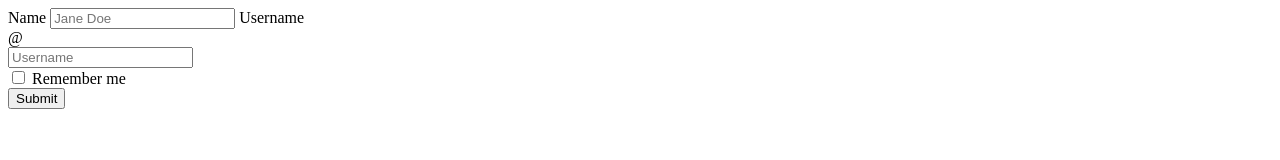
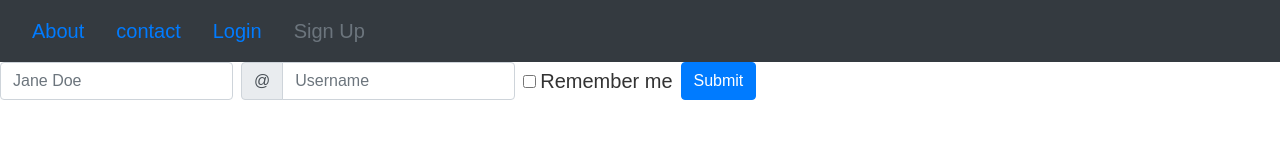
Before and after one commit to michealsheggs/simple-quiz-game-decagon-project, a plain HTML site: page forms/sign-up.html in a window 1280 px wide. Drawn offline with nearby package versions, Linux system fonts and the light colour scheme; files that its build step writes are made by us from their sources.

Commit message:
made changes to the folder structures

```diff
--- a/forms/login.html
+++ b/forms/login.html
@@ -0,0 +1,63 @@
+<!DOCTYPE html>
+<html lang="en">
+<head>
+    <meta charset="UTF-8">
+    <meta name="viewport" content="width=device-width, initial-scale=1.0">
+    <meta http-equiv="X-UA-Compatible" content="ie=edge">
+    <link rel="stylesheet" href="css/bootstrap/css/bootstrap.min.css">
+    <link rel="stylesheet" href="css/sheet.css">
+    <link rel="stylesheet" href="css/sign-up.css">
+    <script type="text/javascript" src="css/bootstrap/js/bootstrap.min.js"></script>
+    <script type="text/javascript" src="js/jquery/dist/jquery.min.js"></script>
+    <title> simple quiz game</title>
+</head>
+<body>
+
+    <div class="">
+        <!-- The navigation section -->
+        <nav id="main-nav" class="navbar navbar-dark bg-dark">
+                <!-- Navbar content -->
+              <ul class="nav justify-content-end">
+                    <li class="nav-item">
+                      <a class="nav-link active" href="#">About</a>
+                    </li>
+                    <li class="nav-item">
+                      <a class="nav-link" href="#">contact</a>
+                    </li>
+                    <li class="nav-item">
+                      <a class="nav-link" href="#">Login</a>
+                    </li>
+                    <li class="nav-item">
+                      <a class="nav-link disabled" href="#" tabindex="-1" aria-disabled="true">Sign Up</a>
+                    </li>
+                  </ul>
+
+         </nav>
+         <!-- sign up form section -->
+<form class="form-inline">
+        <label class="sr-only" for="inlineFormInputName2">Name</label>
+        <input type="text" class="form-control mb-2 mr-sm-2" id="inlineFormInputName2" placeholder="Jane Doe">
+
+        <label class="sr-only" for="inlineFormInputGroupUsername2">Username</label>
+        <div class="input-group mb-2 mr-sm-2">
+          <div class="input-group-prepend">
+            <div class="input-group-text">@</div>
+          </div>
+          <input type="text" class="form-control" id="inlineFormInputGroupUsername2" placeholder="Username">
+        </div>
+
+        <div class="form-check mb-2 mr-sm-2">
+          <input class="form-check-input" type="checkbox" id="inlineFormCheck">
+          <label class="form-check-label" for="inlineFormCheck">
+            Remember me
+          </label>
+        </div>
+
+        <button type="submit" class="btn btn-primary mb-2">Submit</button>
+      </form>
+    </div>
+    <!-- <div id="quiz"></div>
+<button id="submit">Submit Quiz</button>
+<div id="results"></div> -->
+</body>
+</html>
--- a/forms/sign-up.html
+++ b/forms/sign-up.html
@@ -1,3 +1,39 @@
+<!DOCTYPE html>
+<html lang="en">
+<head>
+    <meta charset="UTF-8">
+    <meta name="viewport" content="width=device-width, initial-scale=1.0">
+    <meta http-equiv="X-UA-Compatible" content="ie=edge">
+    <link rel="stylesheet" href="css/bootstrap/css/bootstrap.min.css">
+    <link rel="stylesheet" href="css/sheet.css">
+    <link rel="stylesheet" href="css/sign-up.css">
+    <script type="text/javascript" src="css/bootstrap/js/bootstrap.min.js"></script>
+    <script type="text/javascript" src="js/jquery/dist/jquery.min.js"></script>
+    <title> simple quiz game</title>
+</head>
+<body>
+
+    <div class="">
+        <!-- The navigation section -->
+        <nav id="main-nav" class="navbar navbar-dark bg-dark">
+                <!-- Navbar content -->
+              <ul class="nav justify-content-end">
+                    <li class="nav-item">
+                      <a class="nav-link active" href="#">About</a>
+                    </li>
+                    <li class="nav-item">
+                      <a class="nav-link" href="#">contact</a>
+                    </li>
+                    <li class="nav-item">
+                      <a class="nav-link" href="#">Login</a>
+                    </li>
+                    <li class="nav-item">
+                      <a class="nav-link disabled" href="#" tabindex="-1" aria-disabled="true">Sign Up</a>
+                    </li>
+                  </ul>
+
+         </nav>
+         <!-- sign up form section -->
 <form class="form-inline">
         <label class="sr-only" for="inlineFormInputName2">Name</label>
         <input type="text" class="form-control mb-2 mr-sm-2" id="inlineFormInputName2" placeholder="Jane Doe">
@@ -19,3 +55,9 @@
 
         <button type="submit" class="btn btn-primary mb-2">Submit</button>
       </form>
+    </div>
+    <!-- <div id="quiz"></div>
+<button id="submit">Submit Quiz</button>
+<div id="results"></div> -->
+</body>
+</html>
```
Also changed, not shown: index.html (+2 -24 lines), head-section/navigation.html (deleted).
